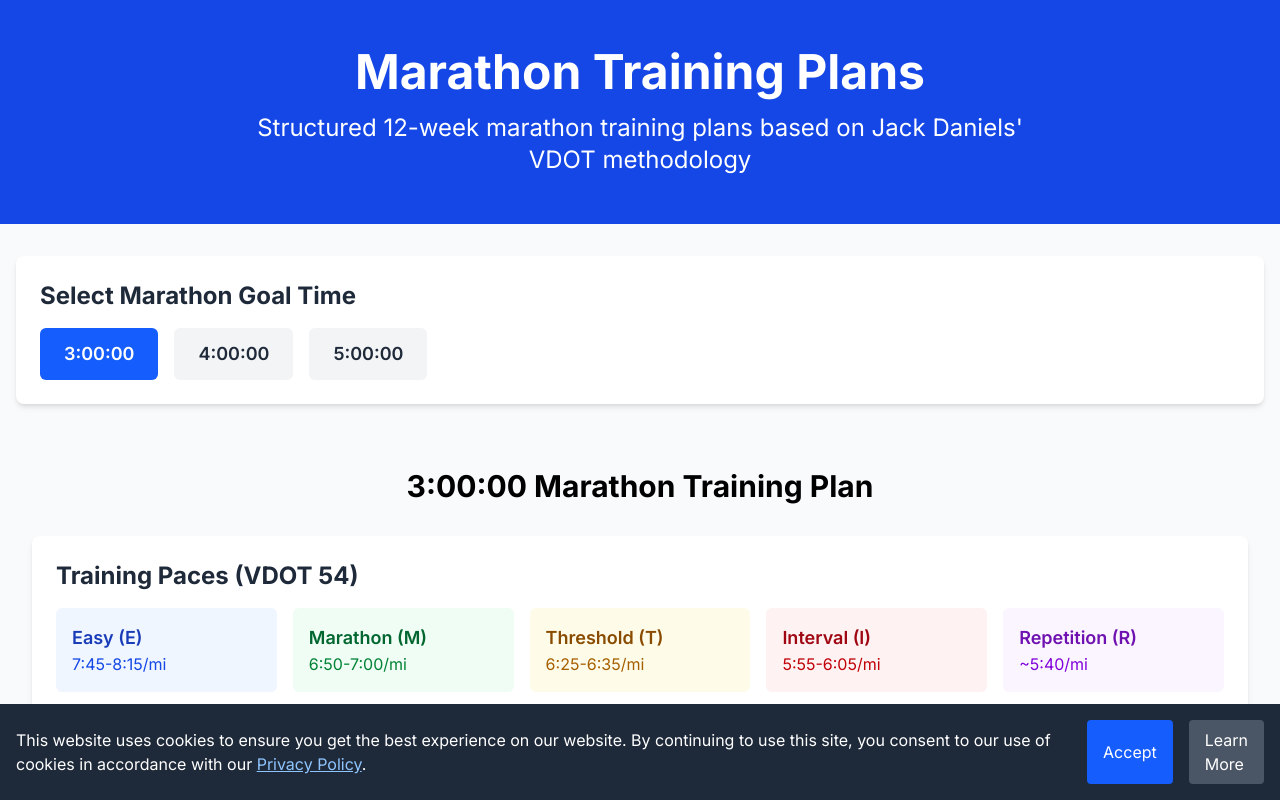
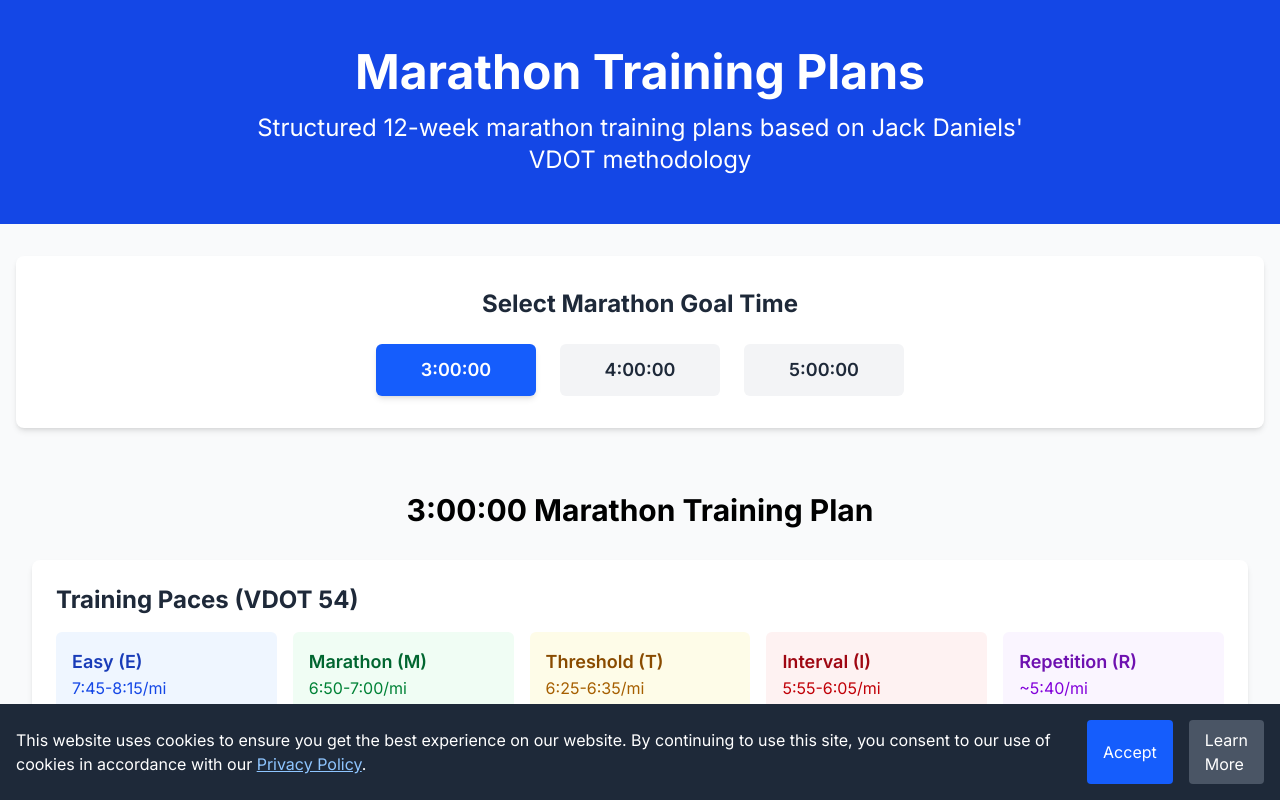
Before and after one commit to jimmyshultz/marathon-plan-website, a Next.js app: page / in a window 1280 px wide. Shown: the top 800 px of the page. Built offline with nearby package versions, Linux system fonts and the light colour scheme.

Commit message:
Center plans in PlanSelector

```diff
--- a/src/components/PlanSelector.tsx
+++ b/src/components/PlanSelector.tsx
@@ -7,18 +7,18 @@ interface PlanSelectorProps {
 
 export default function PlanSelector({ onPlanSelect, selectedPlanGoalTime }: PlanSelectorProps) {
   return (
-    <div className="bg-white shadow-md rounded-lg p-6 mb-8">
-      <h2 className="text-2xl font-bold text-gray-800 mb-4">Select Marathon Goal Time</h2>
+    <div className="bg-white shadow-md rounded-lg p-6 md:p-8 mb-8">
+      <h2 className="text-2xl font-bold text-gray-800 mb-6 text-center">Select Marathon Goal Time</h2>
 
-      <div className="flex flex-wrap gap-4">
+      <div className="flex flex-wrap justify-center items-center gap-4 md:gap-6">
         {trainingPlans.map((plan) => (
           <button
             key={plan.goalTime}
             onClick={() => onPlanSelect(plan)}
-            className={`px-6 py-3 rounded-md text-lg font-semibold transition-colors ${
+            className={`px-6 py-3 rounded-md text-lg font-semibold transition-colors min-w-[140px] md:min-w-[160px] ${
               selectedPlanGoalTime === plan.goalTime
-                ? "bg-blue-600 text-white"
-                : "bg-gray-100 text-gray-800 hover:bg-gray-200"
+                ? "bg-blue-600 text-white shadow-md"
+                : "bg-gray-100 text-gray-800 hover:bg-gray-200 hover:shadow"
             }`}
           >
             {plan.goalTime}
```
